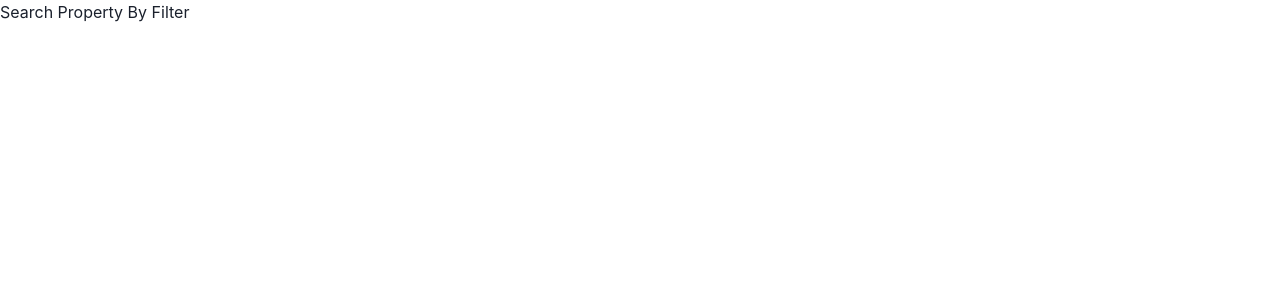
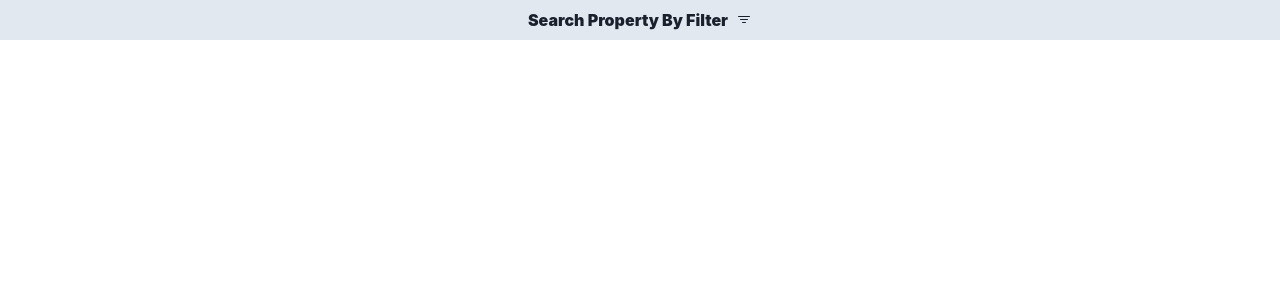
Before and after one commit to laherasif/RealEstate-App-Next-js, a Next.js app: page /search in a window 1280 px wide. Shown: the top 300 px of the page. Built offline with nearby package versions, Linux system fonts and the light colour scheme.

Commit message:
creating search filter component

```diff
--- /dev/null
+++ b/components/SearchFilterData.jsx
@@ -0,0 +1,9 @@
+import { useState , useEffect} from 'react'
+import { Flex , Box , Button , Icon , Spinner , Select , Input , Text  } from '@chakra-ui/react'
+export default function SearchFilterData() {
+    return (
+        <div>
+            hellow
+        </div>
+    )
+}
--- a/pages/search.jsx
+++ b/pages/search.jsx
@@ -1,10 +1,27 @@
-import { Box , Flex , Text  } from '@chakra-ui/react'
+import { Box, Flex, Text, Icon } from '@chakra-ui/react'
+import { useState } from 'react'
+import { BsFilter } from 'react-icons/bs'
+import { useRouter } from 'next/router';
+
+import SearchFilterData from '../components/SearchFilterData'
 export default function search() {
+    const [searchFilter, setSearchFilter] = useState(false)
+    const router = useRouter()
     return (
         <Box>
-            <Flex>
+            <Flex justifyContent="center"
+                alignItems="center"
+                fontWeight="black"
+                p="2"
+                fontSize="xlg"
+                bg="gray.200"
+                onClick={(prv) => setSearchFilter(!prv)}
+            >
                 <Text>Search Property By Filter </Text>
+                <Icon w="75" marginLeft="2" as={BsFilter} />
             </Flex>
+
+            {searchFilter && <SearchFilterData />}
 
         </Box>
     )
```
